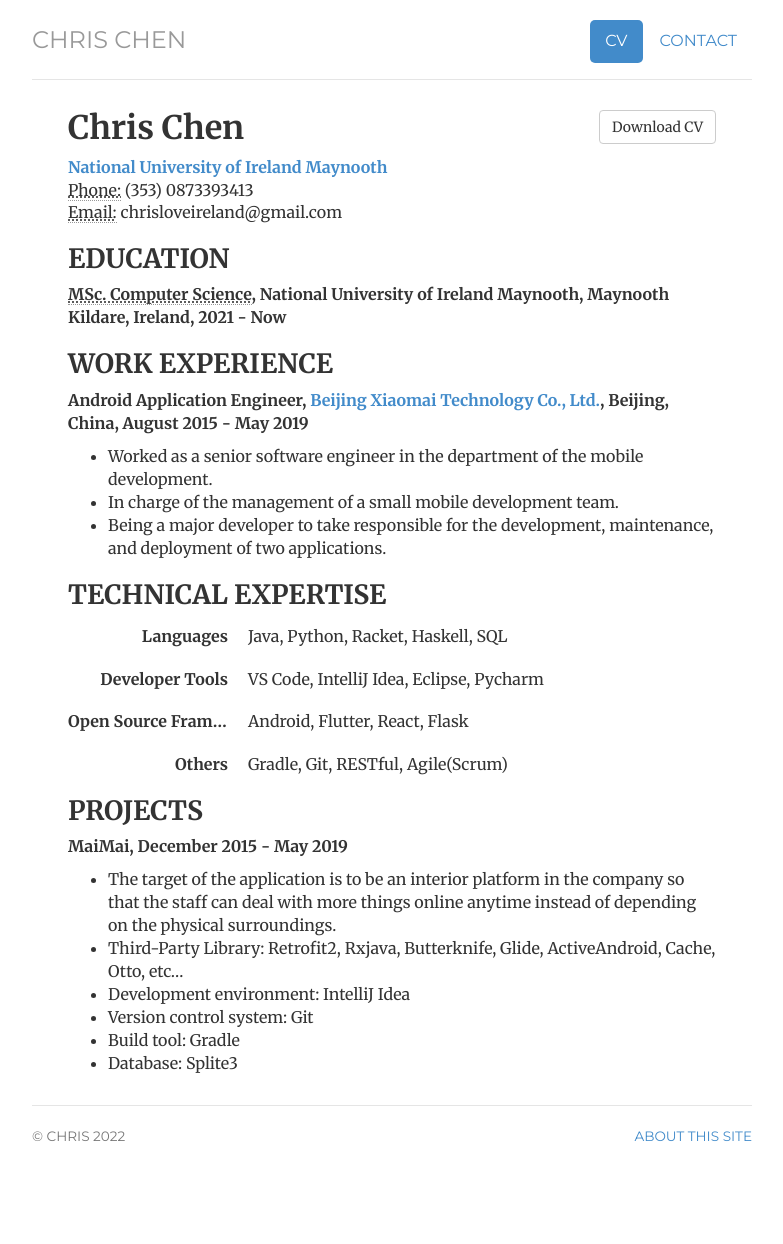
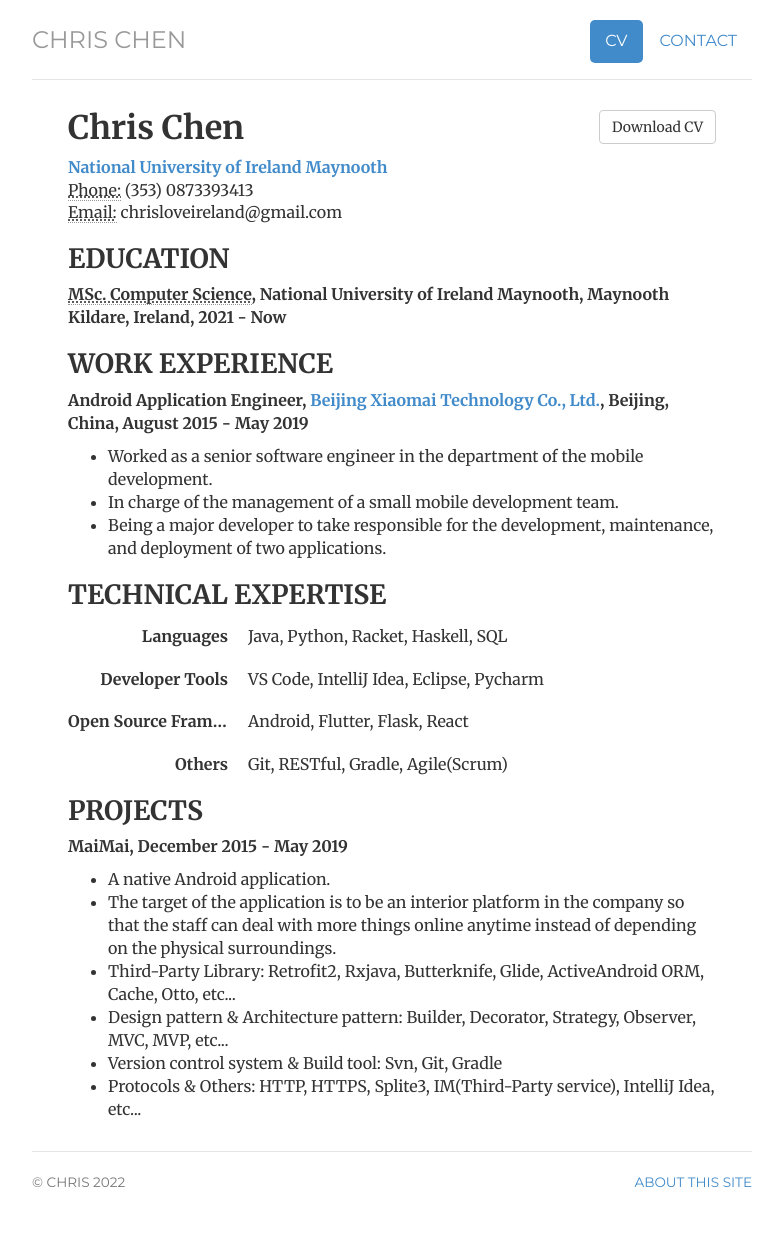
Before and after one commit to freestyletime/freestyletime.github.io, a Jekyll site: the page built from cv/index.html, in a window 1280 px wide. Shown: the whole page, without its empty margins (248-1031 px from the left). Built offline with Jekyll 4.4.1, drawn with Linux system fonts in a browser that asks for light colours; before the commit the page ends 1198 px from its top, so only the background shows below that.

Commit message:
revise detail

```diff
--- a/cv/index.html
+++ b/cv/index.html
@@ -46,21 +46,21 @@ description: Chris Chen is a postgraduate student majoring in computer science.
 					</dl>
 					<dl class="dl-horizontal">
 						<dt>Open Source Frameworks</dt>
-						<dd>Android, Flutter, React, Flask</dd>
+						<dd>Android, Flutter, Flask, React</dd>
 					</dl>
 					<dl class="dl-horizontal">
 						<dt>Others</dt>
-						<dd>Gradle, Git, RESTful, Agile(Scrum)</dd>
+						<dd>Git, RESTful, Gradle, Agile(Scrum)</dd>
 					</dl>
 
 				<h2>PROJECTS</h2>
 				<p><strong>MaiMai, December 2015 - May 2019</strong></p>
 				<ul>
-				<li>The target of the application is to be an interior platform in the company so that the staff can deal with more things online anytime instead of depending on the physical surroundings.</li>
-				<li>Third-Party Library: Retrofit2, Rxjava, Butterknife, Glide, ActiveAndroid, Cache, Otto, etc…</li>
-				<li>Development environment: IntelliJ Idea</li>
-				<li>Version control system: Git</li>
-				<li>Build tool: Gradle</li>
-				<li>Database: Splite3</li>
+					<li>A native Android application.</li>
+					<li>The target of the application is to be an interior platform in the company so that the staff can deal with more things online anytime instead of depending on the physical surroundings.</li>
+					<li>Third-Party Library: Retrofit2, Rxjava, Butterknife, Glide, ActiveAndroid ORM, Cache, Otto, etc...</li>
+					<li>Design pattern & Architecture pattern: Builder, Decorator, Strategy, Observer, MVC, MVP, etc...</li>
+					<li>Version control system & Build tool: Svn, Git, Gradle</li>
+					<li>Protocols & Others: HTTP, HTTPS, Splite3, IM(Third-Party service), IntelliJ Idea, etc...</li>
 				</ul>
 </div>
```
Also changed, not shown: index.html (+3 -0 lines).
